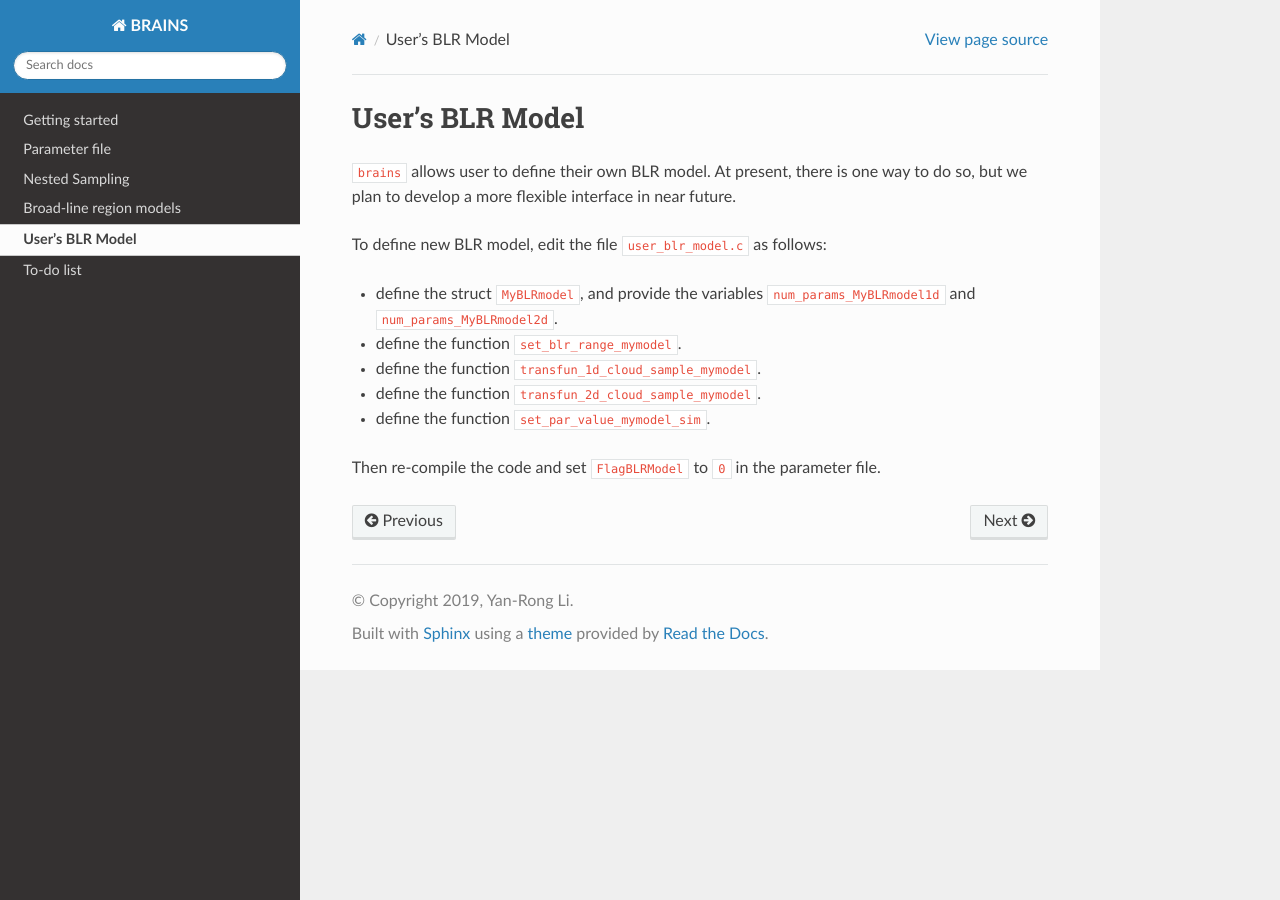
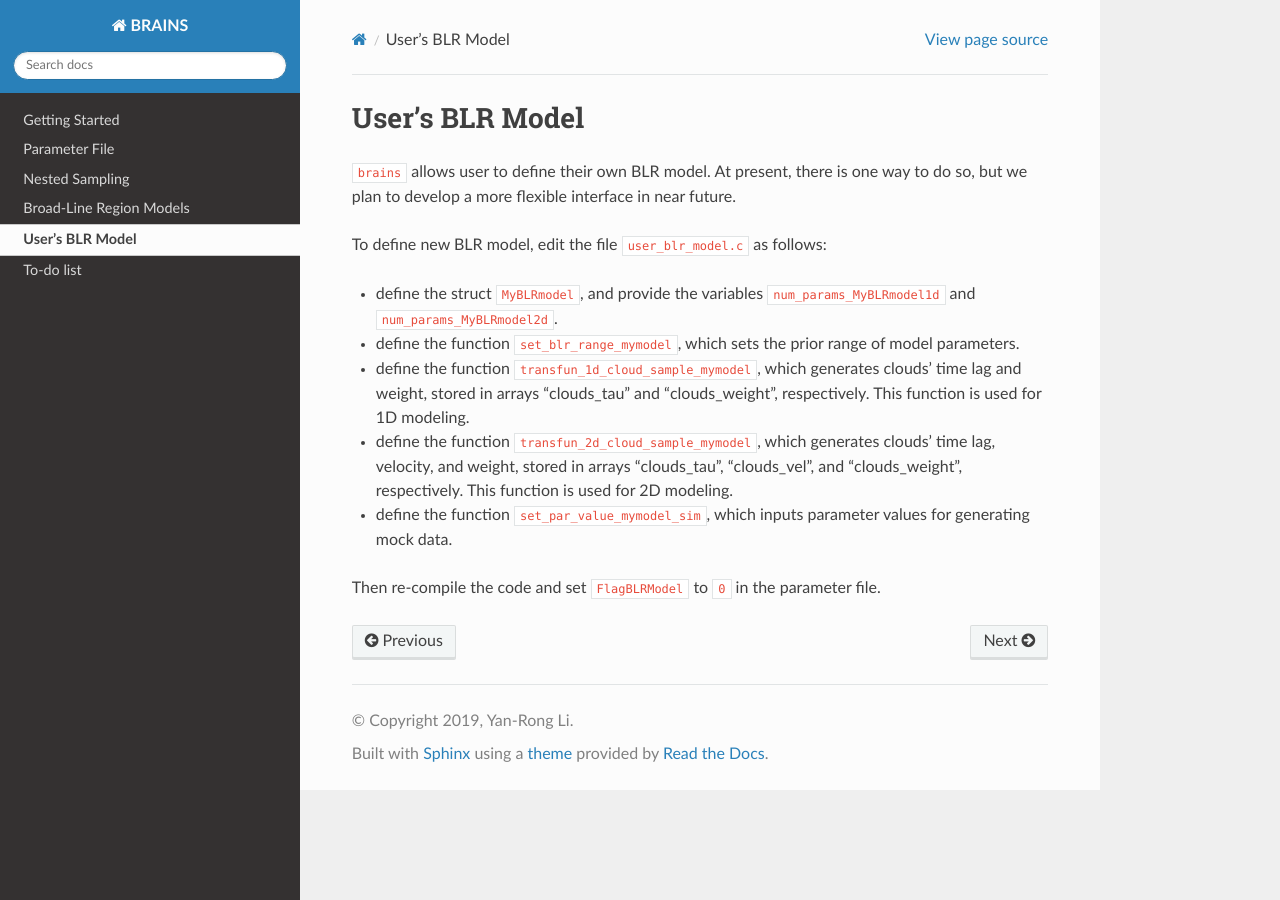
Before and after one commit to LiyrAstroph/BRAINS, a Sphinx documentation site: the page built from docs/user_model.rst, in a window 1280 px wide. Built offline with Sphinx 7.4.7 and the Read the Docs theme 2.0.0, drawn with Linux system fonts in a browser that asks for light colours.

Commit message:
update docs.

```diff
--- a/docs/getting_started.rst
+++ b/docs/getting_started.rst
@@ -1,10 +1,10 @@
 .. _getting_started:
 
 ***************
-Getting started
+Getting Started
 ***************
 
-Third-party package dependence
+Third-party Package Dependence
 ===============================
 
   * **MPICH** --- an MPI implementation library, available at http://www-unix.mcs.anl.gov/mpi/mpich
--- a/docs/index.rst
+++ b/docs/index.rst
@@ -44,7 +46,7 @@ Copyright 2019 Yan-Rong Li.
 
 Licensed under the `GNU General Public License v3.0 or later <https://opensource.org/licenses/GPL-3.0>`_.
 
-Indices and tables
+Indices and Tables
 ==================
 
 * :ref:`genindex`
--- a/docs/model.rst
+++ b/docs/model.rst
@@ -1,5 +1,5 @@
 ************************
-Broad-line region models
+Broad-Line Region Models
 ************************
 
 ``brains`` already encapsulates several BLR dynamical models detailed below. To specify those models in
--- a/docs/param.rst
+++ b/docs/param.rst
@@ -1,5 +1,5 @@
 **************
-Parameter file
+Parameter File
 **************
 
 ``brains`` reads a parameter file to configure its running. A typical parameter file looks like::
--- a/docs/user_model.rst
+++ b/docs/user_model.rst
@@ -11,13 +11,15 @@ To define new BLR model, edit the file ``user_blr_model.c`` as follows:
 * define the struct ``MyBLRmodel``, and provide the variables
   ``num_params_MyBLRmodel1d`` and ``num_params_MyBLRmodel2d``.
 
-* define the function ``set_blr_range_mymodel``.
+* define the function ``set_blr_range_mymodel``, which sets the prior range of model parameters.
 
-* define the function ``transfun_1d_cloud_sample_mymodel``.
+* define the function ``transfun_1d_cloud_sample_mymodel``, which generates clouds' time lag and weight,
+  stored in arrays "clouds_tau" and "clouds_weight", respectively. This function is used for 1D modeling.
 
-* define the function ``transfun_2d_cloud_sample_mymodel``.
+* define the function ``transfun_2d_cloud_sample_mymodel``, which generates clouds' time lag, velocity, and weight,
+  stored in arrays "clouds_tau", "clouds_vel", and "clouds_weight", respectively. This function is used for 2D modeling.
 
-* define the function ``set_par_value_mymodel_sim``.
+* define the function ``set_par_value_mymodel_sim``, which inputs parameter values for generating mock data.
 
 Then re-compile the code and set ``FlagBLRModel`` to ``0``
 in the parameter file.
```
Also changed, not shown: other parts of docs/index.rst (+3 -1 lines), 1 other file.
